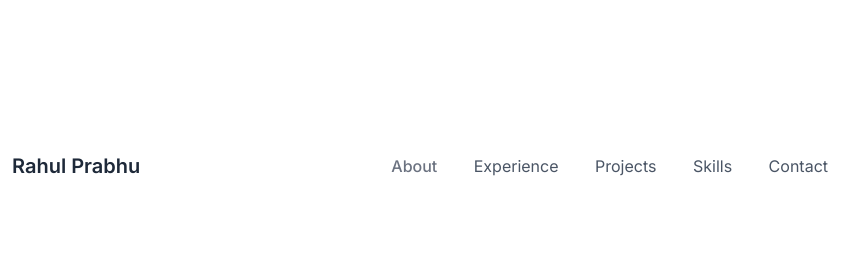
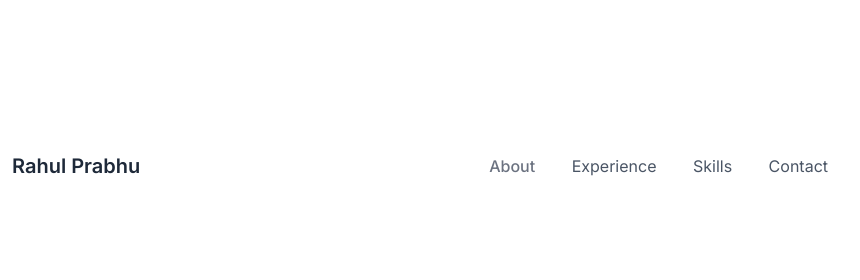
Before and after one commit to Rahul-Prabhu/rahul.github.io, a plain HTML site: page index.html in a window 1280 px wide. Shown: the top 280 px of the page, 420-1280 px from the left. Drawn offline with nearby package versions, Linux system fonts and the light colour scheme.

Commit message:
Removing project section in navigation option.

```diff
--- a/index.html
+++ b/index.html
@@ -53,7 +53,6 @@
             <nav class="hidden md:block">
                 <a href="#about" class="text-gray-600 hover:text-gray-800 mx-4 transition-colors duration-300">About</a>
                 <a href="#experience" class="text-gray-600 hover:text-gray-800 mx-4 transition-colors duration-300">Experience</a>
-                <a href="#projects" class="text-gray-600 hover:text-gray-800 mx-4 transition-colors duration-300">Projects</a>
                 <a href="#skills" class="text-gray-600 hover:text-gray-800 mx-4 transition-colors duration-300">Skills</a>
                 <a href="#contact" class="text-gray-600 hover:text-gray-800 mx-4 transition-colors duration-300">Contact</a>
             </nav>
@@ -67,7 +66,6 @@
                 <div id="mobile-menu" class="hidden absolute top-16 right-0 bg-white shadow-lg rounded-md py-2 px-4 space-y-2">
                     <a href="#about" class="block text-gray-600 hover:text-gray-800 transition-colors duration-300">About</a>
                     <a href="#experience" class="block text-gray-600 hover:text-gray-800 transition-colors duration-300">Experience</a>
-                    <a href="#projects" class="block text-gray-600 hover:text-gray-800 transition-colors duration-300">Projects</a>
                     <a href="#skills" class="block text-gray-600 hover:text-gray-800 transition-colors duration-300">Skills</a>
                     <a href="#contact" class="block text-gray-600 hover:text-gray-800 transition-colors duration-300">Contact</a>
                 </div>
```
